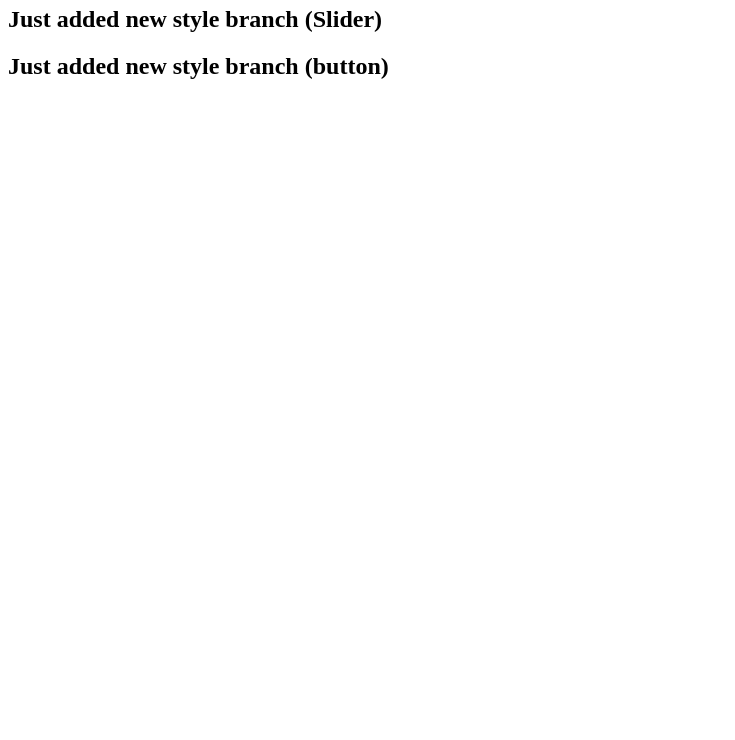
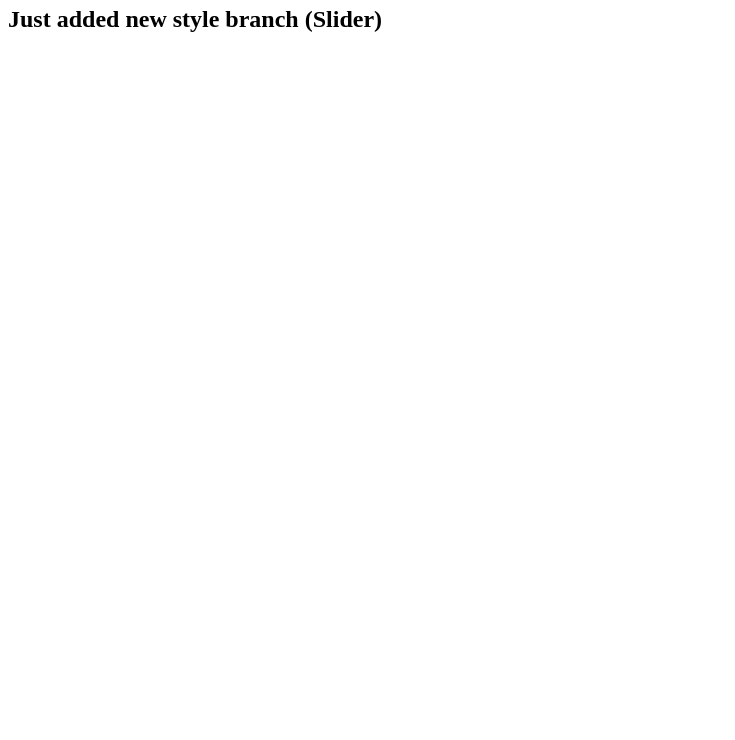
Before and after one commit to Bravestone019/Local-Repo, a plain HTML site: page index.html in a window 1280 px wide. Shown: the part 60-800 px from the top of the page, without its empty margins (0-735 px from the left). Drawn offline with Linux system fonts and the light colour scheme.

Commit message:
Delete Button

```diff
--- a/index.html
+++ b/index.html
@@ -1,3 +1,2 @@
 <h1 style="color: peachpuff;">This is New Repository And BraveStone still here</h1>
 <h2>Just added new style branch (Slider) </h2>
-<h2>Just added new style branch (button) </h2>
```
